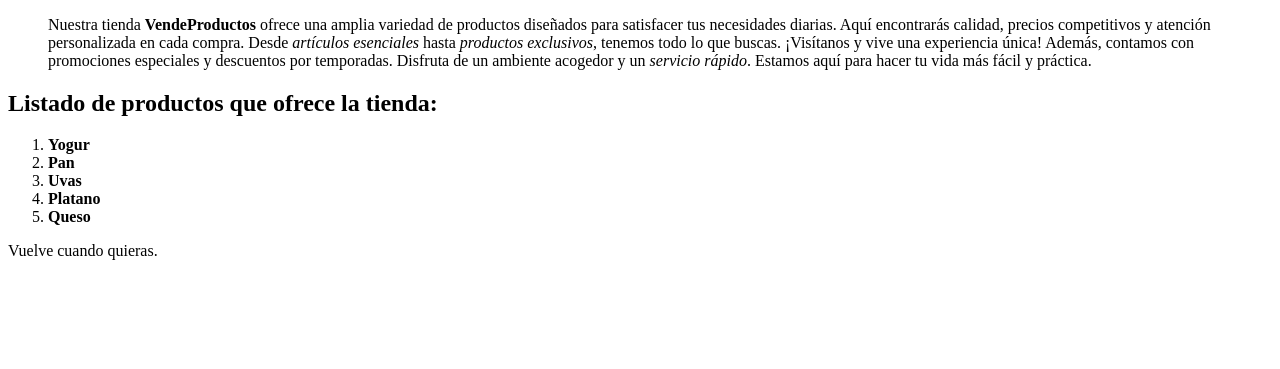
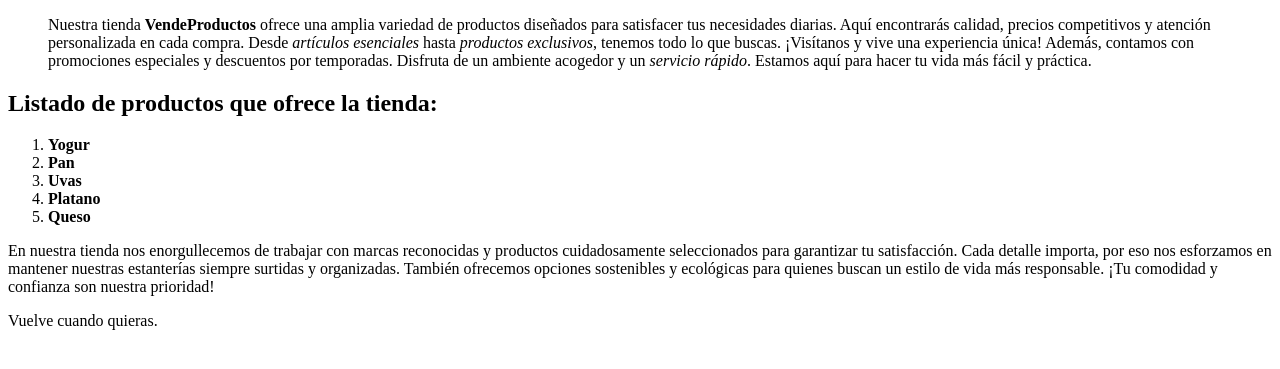
Before and after one commit to AlbertoM01/LMM_VERCEL, a plain HTML site: page index.html in a window 1280 px wide. Shown: the part 105-474 px from the top of the page. Drawn offline with Linux system fonts and the light colour scheme.

Commit message:
Añadiendo parrafo index.html

```diff
--- a/index.html
+++ b/index.html
@@ -23,6 +23,12 @@
         <li><b>Platano</b></li>
         <li><b>Queso</b></li>
     </ol>
+    <p>
+        En nuestra tienda nos enorgullecemos de trabajar con marcas reconocidas y productos cuidadosamente seleccionados para garantizar
+        tu satisfacción. Cada detalle importa, por eso nos esforzamos en mantener nuestras estanterías siempre surtidas y organizadas.
+        También ofrecemos opciones sostenibles y ecológicas para quienes buscan un estilo de vida más responsable. ¡Tu comodidad y confianza
+        son nuestra prioridad!
+    </p>
     <footer>
         <p>Vuelve cuando quieras.</p>
     </footer>
```
